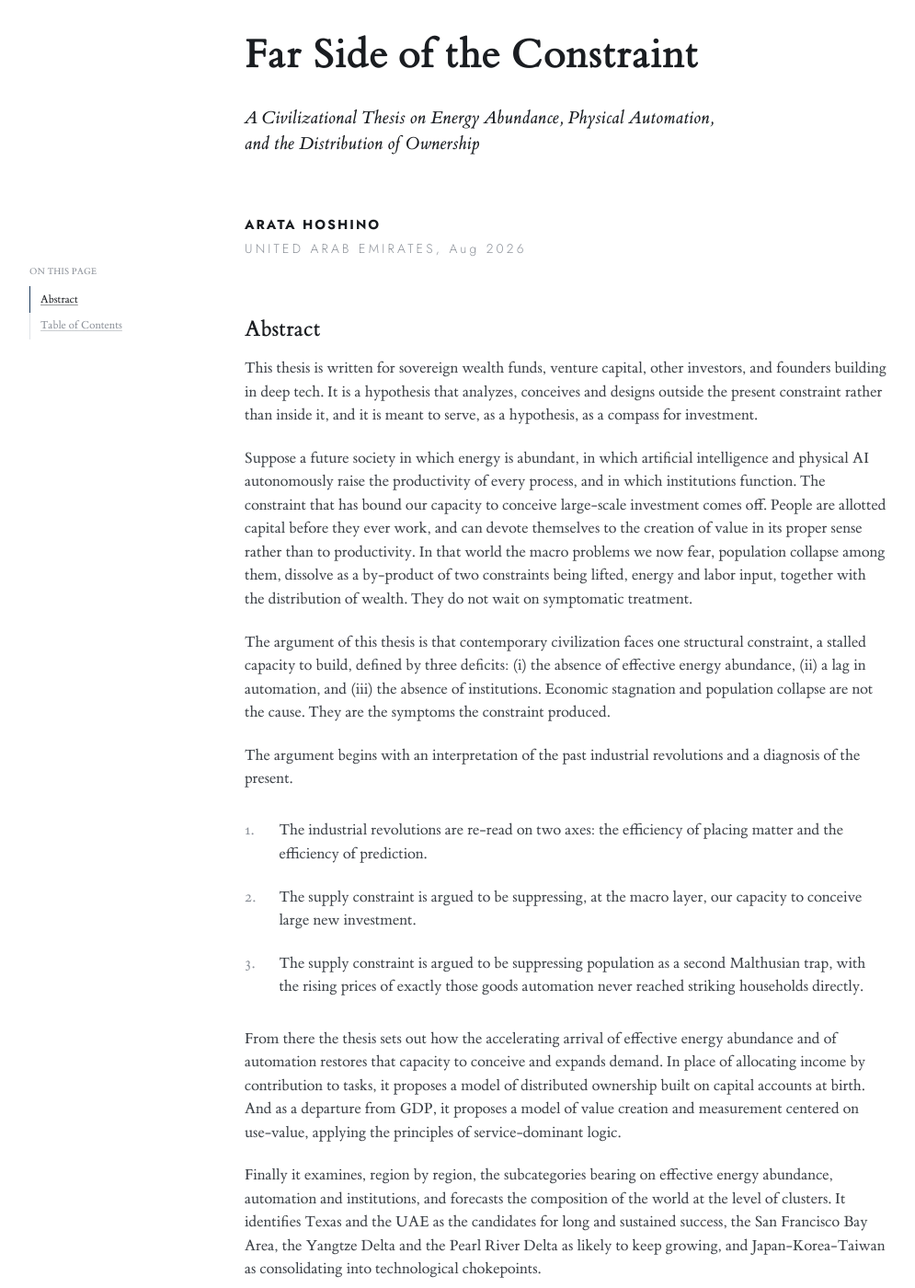
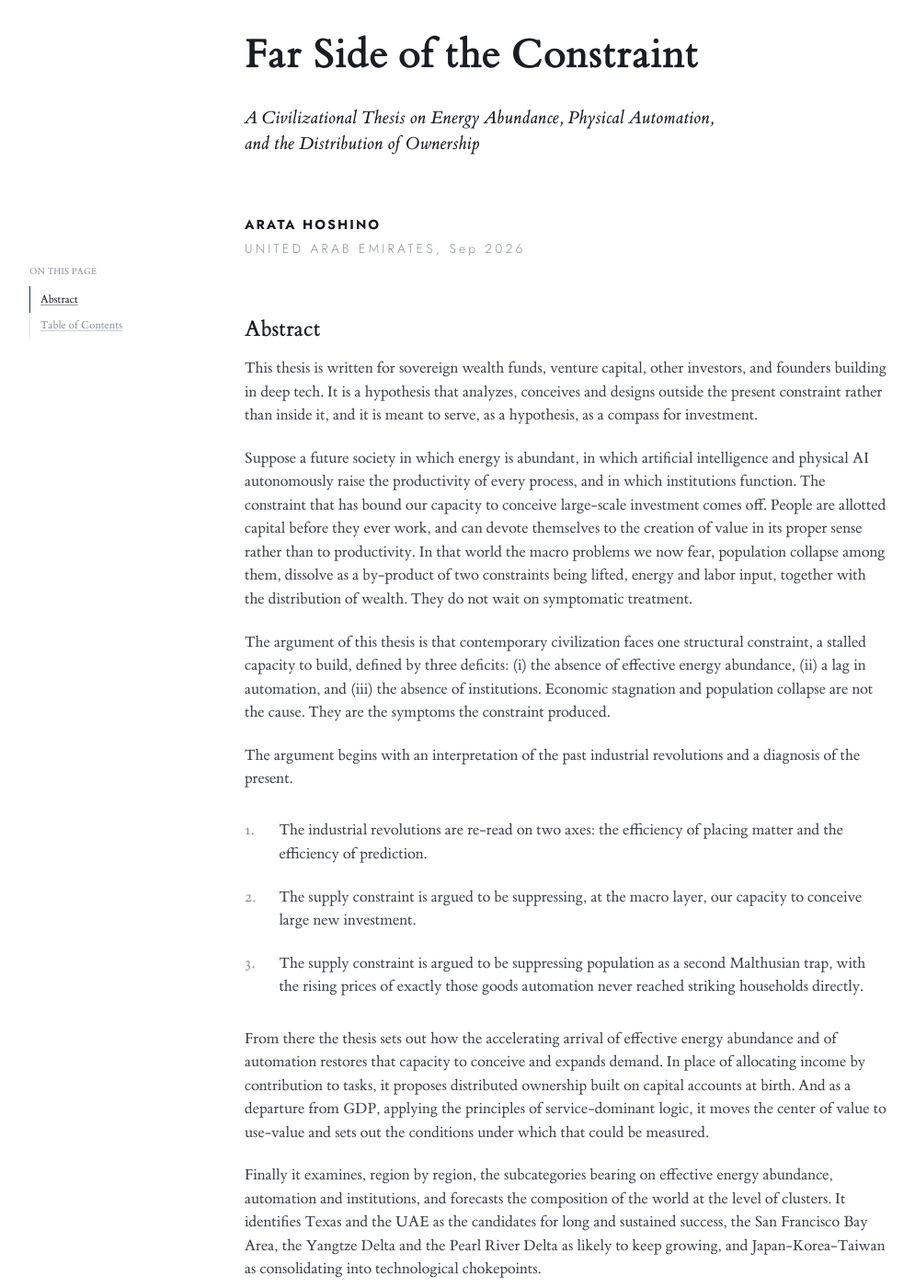
Before and after one commit to arata-hoshino/arata-hoshino.github.io, a Jekyll site: the page built from index.md, in a window 1280 px wide and 1400 px high, scrolled down 220 px. Shown: the whole window at 92% size, without its empty margins (24-1019 px from the left). Built offline with Jekyll 4.4.1, drawn with Linux system fonts in a browser that asks for light colours; some of the changed text lies outside the part shown.

Commit message:
Take up the September draft
Chapter 3 opens on the term that broke rather than on a list of factors.
The abstract closes on measurement. The firm is named. September.

Co-Authored-By: Claude Opus 5 <noreply@anthropic.com>

```diff
--- a/index.md
+++ b/index.md
@@ -5,7 +5,7 @@ heading: "Far Side of the Constraint"
 subtitle: "A Civilizational Thesis on Energy Abundance, Physical Automation,<br>and the Distribution of Ownership"
 authors:
   - name: "Arata Hoshino"
-    role: "UNITED ARAB EMIRATES, Aug 2026"
+    role: "UNITED ARAB EMIRATES, Sep 2026"
 description: "A thesis on the one structural constraint behind stagnation, falling births, and artificial intelligence running into a wall of electricity — and on the civilization that lies on the far side of it."
 ---
 
@@ -44,9 +44,9 @@ the present.
 
 From there the thesis sets out how the accelerating arrival of effective energy abundance and of
 automation restores that capacity to conceive and expands demand. In place of allocating income by
-contribution to tasks, it proposes a model of distributed ownership built on capital accounts at
-birth. And as a departure from GDP, it proposes a model of value creation and measurement centered
-on use-value, applying the principles of service-dominant logic.
+contribution to tasks, it proposes distributed ownership built on capital accounts at birth. And
+as a departure from GDP, applying the principles of service-dominant logic, it moves the center of
+value to use-value and sets out the conditions under which that could be measured.
 
 Finally it examines, region by region, the subcategories bearing on effective energy abundance,
 automation and institutions, and forecasts the composition of the world at the level of clusters.
```
Also changed, not shown: other parts of index.md (+1 -1 lines), _essays/on-scarcity.md (+5 -1 lines), about.md (+2 -2 lines).
